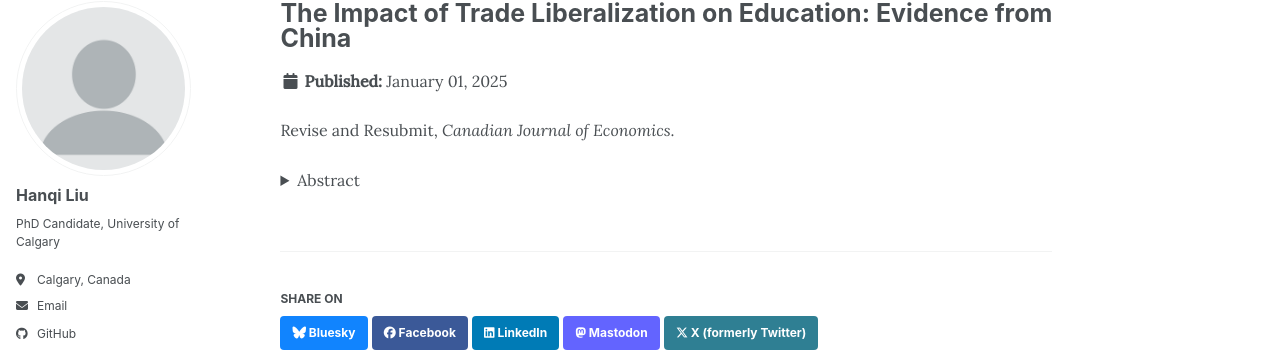
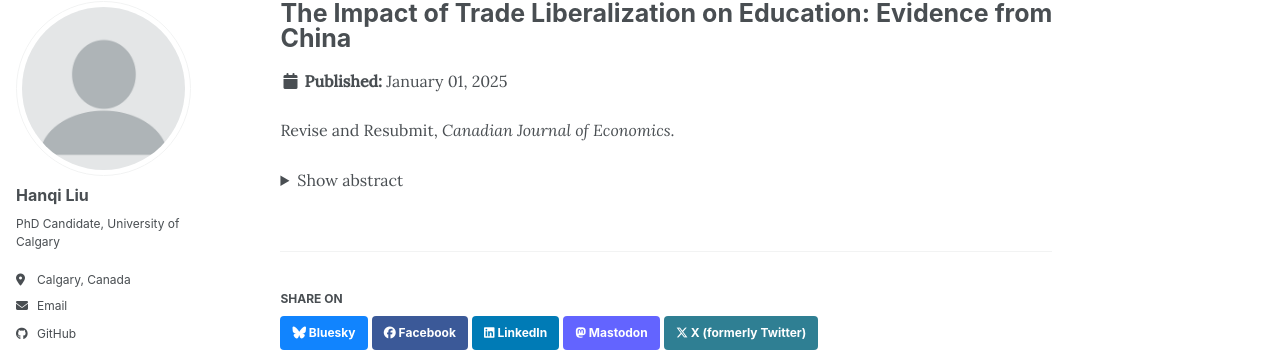
Before and after one commit to hanqi-liu-econ/hanqi-liu-econ.github.io, a Jekyll site: the page built from _publications/2025-01-01-trade-education-china.md, in a window 1280 px wide. Shown: the part 94-458 px from the top of the page. Built offline with Jekyll 4.4.1, drawn with Linux system fonts in a browser that asks for light colours; a script bundle is joined from its source files by our own code; library files that are not in the unit come from our copies.

Commit message:
Update 2025-01-01-trade-education-china.md

```diff
--- a/_publications/2025-01-01-trade-education-china.md
+++ b/_publications/2025-01-01-trade-education-china.md
@@ -9,7 +9,7 @@ date: 2025-01-01
 Revise and Resubmit, *Canadian Journal of Economics*.
 
 <details>
-<summary>Abstract</summary>
+<summary>Show abstract</summary>
 
 This paper exploits quasi-experimental variation in the return to education created by the shock of China's accession to the World Trade Organization (WTO) to evaluate its impact on a critical component of human capital accumulation—high school enrollment. Since this shock varies over both time and space, I construct measures of prefecture trade exposure using data on the initial industrial composition, variation in industrial tariff reductions, and spatially determined geographic trade costs, and then evaluate both the short- and long-run impact of the shock. By using detailed administrative data on youth aged 16 from 1995 to 2014, I find a one standard deviation increase in exposure caused an 8% relative decline in high school attendance for the earliest affected cohort. Surprisingly, this drop in enrollment persists and even grows over time. This suggests that China's accession created an export-driven demand shock biased toward less-skilled workers, which was, in turn, magnified by subsequent complementary investments.
 
```
